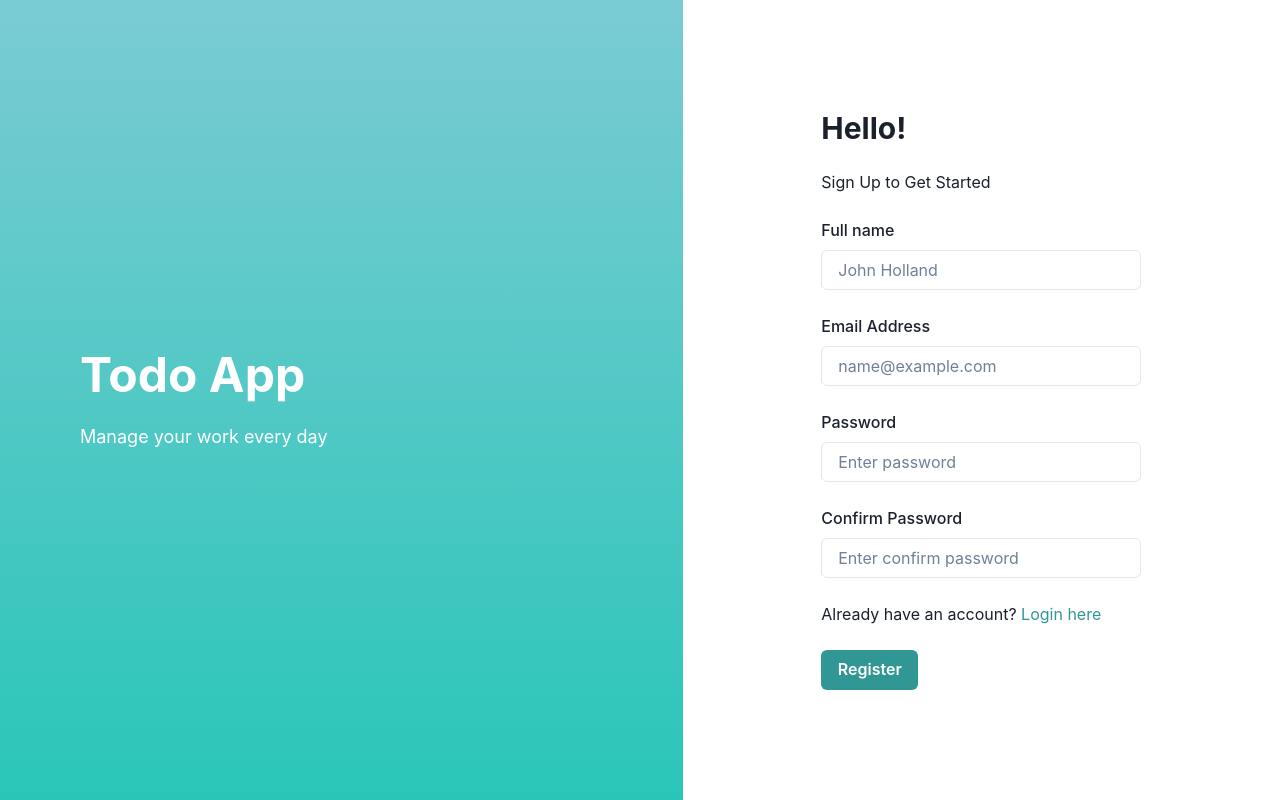
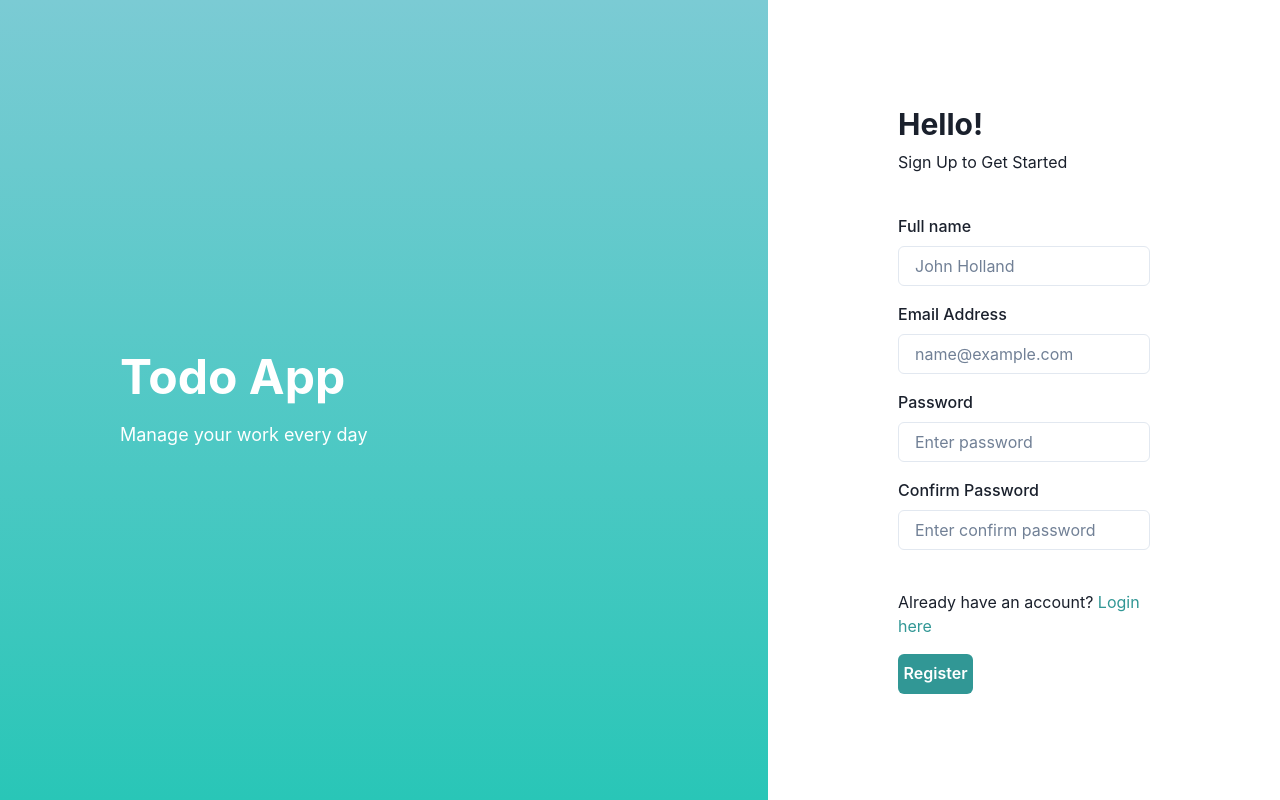
Before and after one commit to nthanq2505/ZToDoAppZ, a React (Create React App) app: page /register in a window 1280 px wide. Built offline with nearby package versions, Linux system fonts and the light colour scheme.

Commit message:
Edit layout and reponsive register
Handle error response from API of login and register API

```diff
--- a/src/pages/Login/Login.jsx
+++ b/src/pages/Login/Login.jsx
@@ -17,10 +17,12 @@ import {
   useToast
 } from '@chakra-ui/react'
 import { useForm } from 'react-hook-form'
+import axios from 'axios'
 export default function Login () {
   const {
     handleSubmit,
     register,
+    setError,
     formState: { errors, isSubmitting }
   } = useForm()
 
@@ -55,13 +57,29 @@ export default function Login () {
         navigate('/')
       }
     } catch (error) {
-      // toast({
-      //   title: 'Error',
-      //   description: 'An unexpected error occurred. Please try again.',
-      //   status: 'error',
-      //   duration: 4000,
-      //   isClosable: true
-      // })
+      if (error.response) {
+        if (error.response?.status === axios.HttpStatusCode.NotFound) {
+          setError('email', {
+            type: 'manual',
+            message: error.response.data.message
+          })
+        } else if (
+          error.response?.status === axios.HttpStatusCode.Unauthorized
+        ) {
+          setError('password', {
+            type: 'manual',
+            message: error.response.data.message
+          })
+        }
+      } else {
+        toast({
+          title: 'Error',
+          description: 'An unexpected error occurred. Please try again.',
+          status: 'error',
+          duration: 4000,
+          isClosable: true
+        })
+      }
     }
   }
 
@@ -116,8 +134,7 @@ export default function Login () {
 
           <VStack spacing={4}>
             <FormControl isInvalid={errors.email}>
-                <VStack spacing={2} alignItems='start'>
-                  <FormLabel m={0}>Email Address</FormLabel>
+              <FormLabel>Email Address</FormLabel>
               <Input
                 type='text'
                 placeholder='name@example.com'
@@ -134,12 +151,10 @@ export default function Login () {
               <FormErrorMessage>
                 {errors.email && errors.email.message}
               </FormErrorMessage>
-                </VStack>
             </FormControl>
 
             <FormControl isInvalid={errors.password}>
-                <VStack spacing={2} alignItems='start'>
-                  <FormLabel m={0}>Password</FormLabel>
+              <FormLabel>Password</FormLabel>
               <Input
                 type='password'
                 placeholder='Enter password'
@@ -152,7 +167,6 @@ export default function Login () {
               <FormErrorMessage>
                 {errors.password && errors.password.message}
               </FormErrorMessage>
-                </VStack>
             </FormControl>
           </VStack>
 
--- a/src/pages/Register/Register.jsx
+++ b/src/pages/Register/Register.jsx
@@ -12,11 +12,14 @@ import {
   Text,
   Link,
   Heading,
-  FormErrorMessage
+  FormErrorMessage,
+  useToast
 } from '@chakra-ui/react'
 import { useForm } from 'react-hook-form'
+import axios from 'axios'
 export default function Register () {
   const navigate = useNavigate()
+  const toast = useToast()
 
   const {
     handleSubmit,
@@ -35,32 +38,56 @@ export default function Register () {
 
   async function onSubmit (values) {
     try {
-      const registerResult = await loginAPI(values)
+      const registerResult = await registerAPI({
+        fullName: values?.fullName,
+        email: values?.email,
+        password: values?.password
+      })
 
       if (registerResult) {
         navigate('/login')
       }
     } catch (error) {
-      // setError('email', { type: 'manual', message: error.message });
+      if (error.response) {
+        if (error.response?.status === axios.HttpStatusCode.Conflict) {
+          setError('email', {
+            type: 'manual',
+            message: error.response.data.message
+          })
+        }
+      } else {
+        toast({
+          title: 'Error',
+          description: 'An unexpected error occurred. Please try again.',
+          status: 'error',
+          duration: 4000,
+          isClosable: true
+        })
+      }
     }
   }
 
   return (
-    <HStack height='100vh' spacing={0}>
+    <HStack
+      spacing={0}
+      height='100vh'
+      overflowX='hidden'
+      direction={{ base: 'column', md: 'row' }}
+    >
       <Box
-        flex='1.56'
+        width={{ base: '100%', md: '60%' }}
         bgGradient='linear(to-b, #7BCBD4 , #29C6B7)'
         color='white'
-        height='100vh'
-        display={{ base: 'none', lg: 'flex' }}
+        height={{ base: 'auto', md: '100vh' }}
+        display={{ base: 'none', md: 'flex' }}
         alignItems='center'
       >
         <VStack
-          spacing={6}
+          spacing={5}
           width='100%'
           alignItems='flex-start'
           px={10}
-          ml={10}
+          ml={20}
         >
           <Heading as='h1' size='2xl'>
             Todo App
@@ -70,9 +97,7 @@ export default function Register () {
       </Box>
 
       <Box
-        flex='1'
-        px={{ base: 6, md: 20 }}
-        py={16}
+        width={{ base: '100%', md: '40%' }}
         display='flex'
         justifyContent='center'
         alignItems='center'
@@ -80,21 +105,24 @@ export default function Register () {
         <VStack
           as='form'
           align='stretch'
-          spacing={6}
-          width='100%'
-          maxW='320px'
+          spacing={10}
+          width={{ base: '90%', md: '80%', lg: 'calc(100% - 260px)' }}
           onSubmit={handleSubmit(onSubmit)}
         >
+          <VStack spacing={2} alignItems='start'>
             <Heading as='h2' size='lg'>
               Hello!
             </Heading>
             <Text fontSize='md'>Sign Up to Get Started</Text>
+          </VStack>
 
+          <VStack spacing={4}>
             <FormControl isInvalid={errors.fullName}>
               <FormLabel>Full name</FormLabel>
               <Input
                 type='text'
                 placeholder='John Holland'
+                isDisabled={isSubmitting}
                 {...register('fullName', {
                   required: 'This field can not be empty'
                 })}
@@ -165,7 +193,8 @@ export default function Register () {
                 {errors.confirmPasssword && errors.confirmPasssword.message}
               </FormErrorMessage>
             </FormControl>
-
+          </VStack>
+          <VStack spacing={4} alignItems='start'>
             <Text>
               Already have an account?{' '}
               <Link href='/login' color='teal.500'>
@@ -175,13 +204,14 @@ export default function Register () {
 
             <Button
               colorScheme='teal'
-            width='97px'
+              width={75}
               type='submit'
               isLoading={isSubmitting}
             >
               Register
             </Button>
           </VStack>
+        </VStack>
       </Box>
     </HStack>
   )
```
Lines whose indentation alone changed are shown as unchanged.
